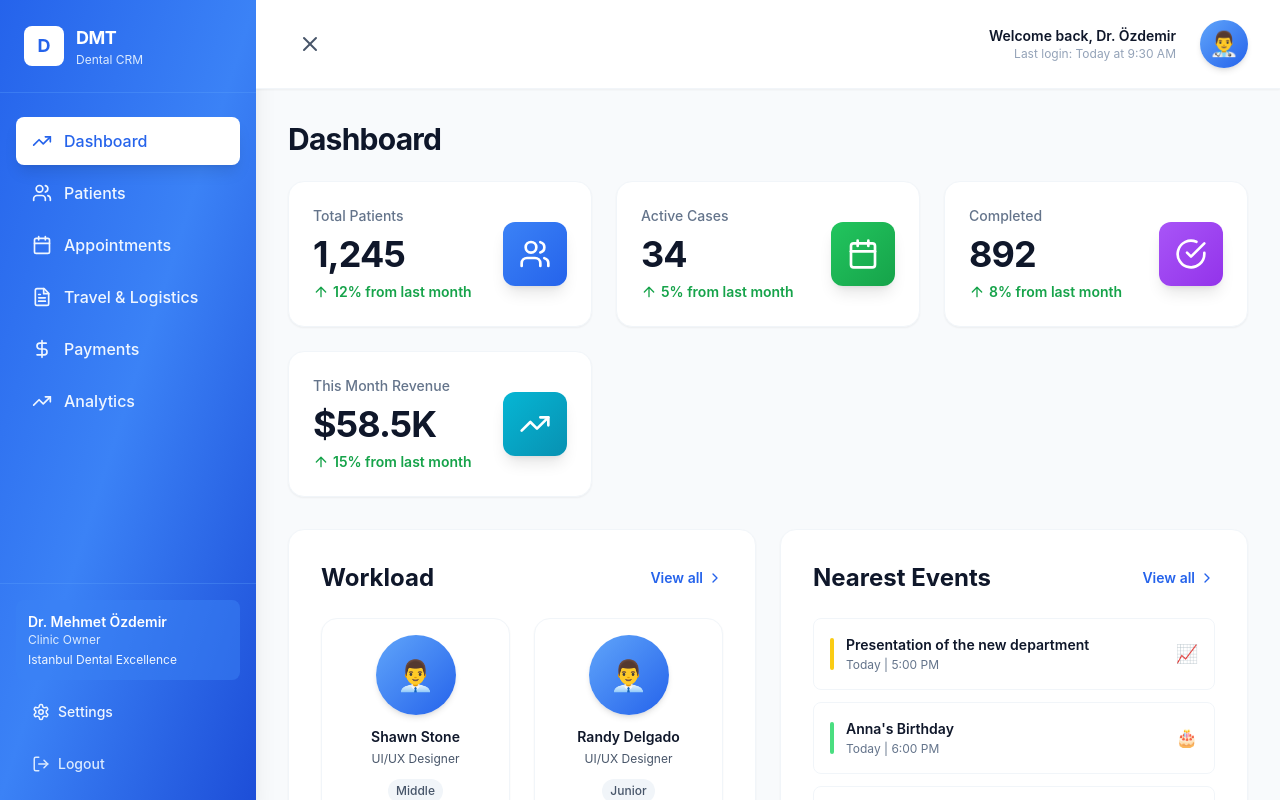
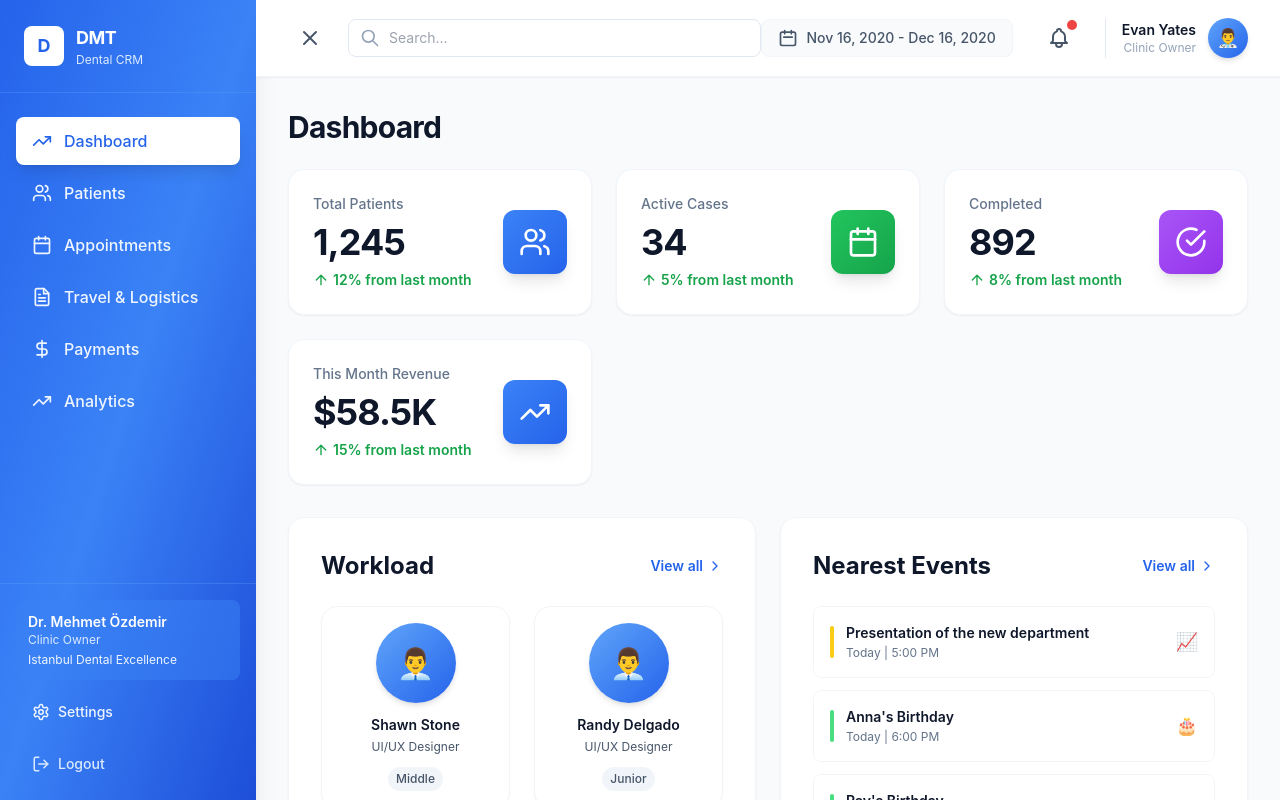
Before and after one commit to Asad-960/DMT, a Next.js app in the folder frontend/: page / in a window 1280 px wide. Built offline with nearby package versions, Linux system fonts and the light colour scheme.

Commit message:
Add search bar, date range picker, and notifications to top bar

```diff
--- a/frontend/src/app/layout.tsx
+++ b/frontend/src/app/layout.tsx
@@ -16,7 +16,7 @@ export default function RootLayout({
 }) {
   return (
     <html lang="en">
-      <body className="bg-gradient-to-br from-slate-50 via-blue-50 to-cyan-50 min-h-screen font-sans">
+      <body className="bg-slate-50 min-h-screen font-sans">
         {children}
       </body>
     </html>
--- a/frontend/src/app/page.tsx
+++ b/frontend/src/app/page.tsx
@@ -112,7 +112,8 @@ export default function Home() {
       {/* Main Content */}
       <div className="flex-1 flex flex-col overflow-hidden">
         {/* Top Bar */}
-        <div className="bg-white border-b border-slate-100 px-8 py-5 flex items-center justify-between shadow-sm">
+        <div className="bg-white border-b border-slate-100 px-8 py-4 flex items-center justify-between shadow-sm">
+          <div className="flex items-center space-x-4 flex-1">
             <button
               onClick={() => setSidebarOpen(!sidebarOpen)}
               className="p-2.5 hover:bg-slate-100 rounded-lg transition-all duration-200 text-slate-600 hover:text-slate-900"
@@ -120,13 +121,47 @@ export default function Home() {
               {sidebarOpen ? <X size={24} /> : <Menu size={24} />}
             </button>
 
+            {/* Search Bar */}
+            <div className="flex-1 max-w-md">
+              <div className="relative">
+                <svg className="absolute left-3 top-1/2 transform -translate-y-1/2 w-5 h-5 text-slate-400" fill="none" stroke="currentColor" viewBox="0 0 24 24">
+                  <path strokeLinecap="round" strokeLinejoin="round" strokeWidth={2} d="M21 21l-6-6m2-5a7 7 0 11-14 0 7 7 0 0114 0z" />
+                </svg>
+                <input
+                  type="text"
+                  placeholder="Search..."
+                  className="w-full pl-10 pr-4 py-2 border border-slate-200 rounded-lg focus:outline-none focus:ring-2 focus:ring-blue-500 text-sm"
+                />
+              </div>
+            </div>
+          </div>
+
           <div className="flex items-center space-x-6">
+            {/* Date Range */}
+            <div className="flex items-center space-x-2 text-slate-600 px-4 py-2 bg-slate-50 rounded-lg border border-slate-100">
+              <svg className="w-5 h-5" fill="none" stroke="currentColor" viewBox="0 0 24 24">
+                <path strokeLinecap="round" strokeLinejoin="round" strokeWidth={2} d="M8 7V3m8 4V3m-9 8h10M5 21h14a2 2 0 002-2V7a2 2 0 00-2-2H5a2 2 0 00-2 2v12a2 2 0 002 2z" />
+              </svg>
+              <span className="text-sm font-medium">Nov 16, 2020 - Dec 16, 2020</span>
+            </div>
+
+            {/* Notification */}
+            <button className="p-2.5 hover:bg-slate-100 rounded-lg transition-all duration-200 text-slate-600 relative">
+              <svg className="w-6 h-6" fill="none" stroke="currentColor" viewBox="0 0 24 24">
+                <path strokeLinecap="round" strokeLinejoin="round" strokeWidth={2} d="M15 17h5l-1.405-1.405A2.032 2.032 0 0118 14.158V11a6.002 6.002 0 00-4-5.659V5a2 2 0 10-4 0v.341C7.67 6.165 6 8.388 6 11v3.159c0 .538-.214 1.055-.595 1.436L4 17h5m6 0v1a3 3 0 11-6 0v-1m6 0H9" />
+              </svg>
+              <div className="absolute top-1 right-1 w-2.5 h-2.5 bg-red-500 rounded-full"></div>
+            </button>
+
+            {/* User Profile */}
+            <div className="flex items-center space-x-3 pl-4 border-l border-slate-200">
               <div className="text-right">
-              <div className="text-sm font-semibold text-slate-900">Welcome back, Dr. Özdemir</div>
-              <div className="text-xs text-slate-400">Last login: Today at 9:30 AM</div>
+                <div className="text-sm font-semibold text-slate-900">Evan Yates</div>
+                <div className="text-xs text-slate-400">Clinic Owner</div>
               </div>
-            <div className="w-12 h-12 rounded-full bg-gradient-to-br from-blue-400 to-blue-600 flex items-center justify-center text-2xl shadow-md">
+              <div className="w-10 h-10 rounded-full bg-gradient-to-br from-blue-400 to-blue-600 flex items-center justify-center text-lg shadow-md">
                 {user.avatar}
+              </div>
             </div>
           </div>
         </div>
--- a/frontend/src/components/AnalyticsDashboard.tsx
+++ b/frontend/src/components/AnalyticsDashboard.tsx
@@ -251,7 +251,7 @@ const AnalyticsDashboard = () => {
                   <span className="text-2xl">{insight.icon}</span>
                   <div className="flex-1">
                     <p className="font-semibold text-slate-900">{insight.title}</p>
-                    <p className="text-cyan-600 font-bold text-lg">{insight.value}</p>
+                    <p className="text-blue-600 font-bold text-lg">{insight.value}</p>
                     <p className="text-slate-600 text-sm mt-1">{insight.desc}</p>
                   </div>
                 </div>
--- a/frontend/src/components/AppointmentScheduler.tsx
+++ b/frontend/src/components/AppointmentScheduler.tsx
@@ -278,7 +278,7 @@ const AppointmentScheduler = () => {
                     key={idx}
                     className={`p-2 rounded text-sm font-medium transition-all duration-200 ${
                       selectedDate.split('T')[0] === date.toISOString().split('T')[0]
-                        ? 'bg-cyan-500 text-white'
+                        ? 'bg-blue-500 text-white'
                         : 'hover:bg-slate-100'
                     }`}
                     onClick={() => setSelectedDate(date.toISOString().split('T')[0])}
--- a/frontend/src/components/Dashboard.tsx
+++ b/frontend/src/components/Dashboard.tsx
@@ -145,7 +145,7 @@ export default function Dashboard() {
     { icon: Users, label: 'Total Patients', value: '1,245', trend: 12, color: 'bg-gradient-to-br from-blue-500 to-blue-600' },
     { icon: Calendar, label: 'Active Cases', value: '34', trend: 5, color: 'bg-gradient-to-br from-green-500 to-green-600' },
     { icon: CheckCircle, label: 'Completed', value: '892', trend: 8, color: 'bg-gradient-to-br from-purple-500 to-purple-600' },
-    { icon: TrendingUp, label: 'This Month Revenue', value: '$58.5K', trend: 15, color: 'bg-gradient-to-br from-cyan-500 to-cyan-600' },
+    { icon: TrendingUp, label: 'This Month Revenue', value: '$58.5K', trend: 15, color: 'bg-gradient-to-br from-blue-500 to-blue-600' },
   ]
 
   const teamMembers = [
--- a/frontend/src/components/PaymentSystem.tsx
+++ b/frontend/src/components/PaymentSystem.tsx
@@ -173,7 +173,7 @@ const PaymentSystem = () => {
             icon: CheckCircle,
             label: 'Monthly Avg',
             value: '$18,500',
-            color: 'bg-cyan-500',
+            color: 'bg-blue-500',
             subtext: 'Average monthly revenue',
           },
         ].map((stat, idx) => {
@@ -330,7 +330,7 @@ const PaymentSystem = () => {
                   </div>
                 </div>
 
-                <button className="w-full px-4 py-2 bg-cyan-100 text-cyan-700 font-medium rounded-lg hover:bg-cyan-200 transition-all duration-200">
+                <button className="w-full px-4 py-2 bg-blue-100 text-cyan-700 font-medium rounded-lg hover:bg-cyan-200 transition-all duration-200">
                   View Invoice
                 </button>
               </div>
--- a/frontend/src/components/TravelCoordination.tsx
+++ b/frontend/src/components/TravelCoordination.tsx
@@ -207,7 +207,7 @@ const TravelCoordination = () => {
                   {itinerary.status.charAt(0).toUpperCase() + itinerary.status.slice(1)}
                 </span>
               </div>
-              <Plane className="text-cyan-500" size={28} />
+              <Plane className="text-blue-500" size={28} />
             </div>
 
             {/* Dates */}
@@ -247,7 +247,7 @@ const TravelCoordination = () => {
 
             {/* Action Buttons */}
             <div className="flex gap-2">
-              <button className="flex-1 px-4 py-2 bg-cyan-100 text-cyan-700 font-medium rounded-lg hover:bg-cyan-200 transition-all duration-200">
+              <button className="flex-1 px-4 py-2 bg-blue-100 text-cyan-700 font-medium rounded-lg hover:bg-cyan-200 transition-all duration-200">
                 View Details
               </button>
               <button className="flex-1 px-4 py-2 bg-slate-100 text-slate-700 font-medium rounded-lg hover:bg-slate-200 transition-all duration-200">
@@ -271,7 +271,7 @@ const TravelCoordination = () => {
             const Icon = service.icon
             return (
               <div key={idx} className="bg-gradient-to-br from-slate-50 to-slate-100 p-4 rounded-lg text-center hover:shadow-medical transition-all duration-200">
-                <Icon size={32} className="mx-auto text-cyan-500 mb-2" />
+                <Icon size={32} className="mx-auto text-blue-500 mb-2" />
                 <p className="font-semibold text-slate-900">{service.label}</p>
                 <p className="text-xs text-slate-600 mt-1">{service.desc}</p>
               </div>
--- a/frontend/tailwind.config.ts
+++ b/frontend/tailwind.config.ts
@@ -10,12 +10,12 @@ const config: Config = {
     extend: {
       colors: {
         primary: {
-          50: '#f0f9ff',
-          100: '#e0f2fe',
-          500: '#0ea5e9',
-          600: '#0284c7',
-          700: '#0369a1',
-          900: '#082f49',
+          50: '#eff6ff',
+          100: '#dbeafe',
+          500: '#3b82f6',
+          600: '#2563eb',
+          700: '#1d4ed8',
+          900: '#1e3a8a',
         },
         medical: {
           50: '#faf9f7',
@@ -33,8 +33,11 @@ const config: Config = {
         medical: ['"Inter Display"', 'system-ui', 'sans-serif'],
       },
       boxShadow: {
-        medical: '0 10px 40px rgba(0, 0, 0, 0.08)',
-        'medical-lg': '0 20px 60px rgba(0, 0, 0, 0.12)',
+        medical: '0 4px 6px rgba(0, 0, 0, 0.07)',
+        'medical-lg': '0 10px 15px rgba(0, 0, 0, 0.1)',
+      },
+      transitionTimingFunction: {
+        smooth: 'cubic-bezier(0.4, 0, 0.2, 1)',
       },
     },
   },
```
Also changed, not shown: frontend/src/components/PatientManagement.tsx (+4 -4 lines), 1 other file (tests, documents, lock files or other folders). Lines whose indentation alone changed are shown as unchanged.
